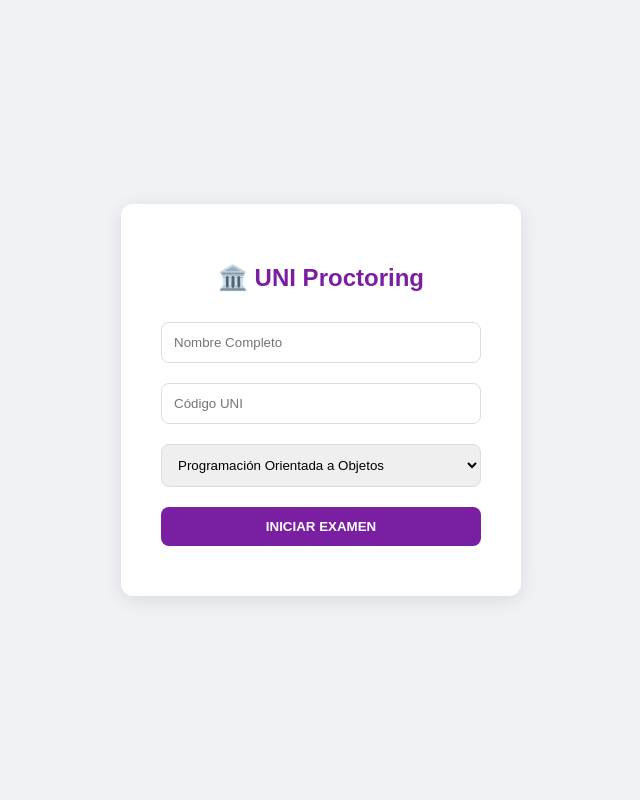
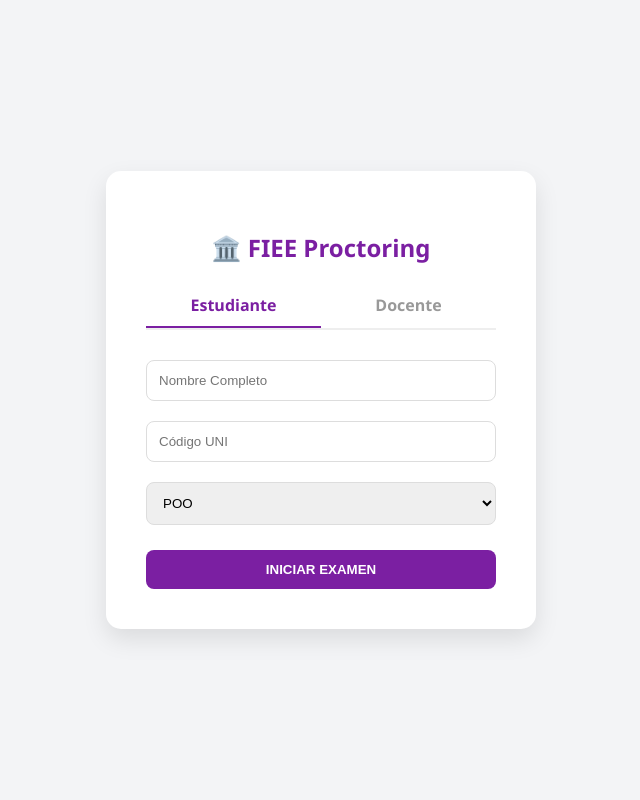
Before and after one commit to 914049118eddy-ops/Proctoring-, a FastAPI app: page / in a window 1280 px wide. Shown: the whole page, without its empty margins (319-959 px from the left). Run offline with FastAPI, Linux system fonts and the light colour scheme; parts of the project's set-up code (start-up, migrations or seed data) failed here and were passed over.

Commit message:
Update registro.html

```diff
--- a/templates/registro.html
+++ b/templates/registro.html
@@ -2,27 +2,51 @@
 <html lang="es">
 <head>
     <meta charset="UTF-8">
-    <title>Registro FIEE - UNI</title>
+    <title>Portal UNI - FIEE</title>
     <style>
-        body { font-family: sans-serif; background: #f0f2f5; display: flex; align-items: center; justify-content: center; height: 100vh; margin: 0; }
-        .card { background: white; padding: 40px; border-radius: 12px; box-shadow: 0 4px 20px rgba(0,0,0,0.1); width: 320px; text-align: center; }
-        input, select, button { width: 100%; padding: 12px; margin: 10px 0; border: 1px solid #ddd; border-radius: 8px; box-sizing: border-box; }
-        button { background: #7b1fa2; color: white; border: none; font-weight: bold; cursor: pointer; transition: 0.3s; }
-        button:hover { background: #4a148c; }
+        :root { --primary: #7b1fa2; --bg: #f3f4f6; }
+        body { font-family: 'Segoe UI', sans-serif; background: var(--bg); display: flex; align-items: center; justify-content: center; height: 100vh; margin: 0; }
+        .card { background: white; padding: 40px; border-radius: 15px; box-shadow: 0 10px 25px rgba(0,0,0,0.1); width: 350px; }
+        .tabs { display: flex; margin-bottom: 20px; border-bottom: 2px solid #eee; }
+        .tab { flex: 1; padding: 10px; text-align: center; cursor: pointer; font-weight: bold; color: #999; }
+        .tab.active { color: var(--primary); border-bottom: 2px solid var(--primary); }
+        form { display: none; }
+        form.active { display: block; }
+        input, select { width: 100%; padding: 12px; margin: 10px 0; border: 1px solid #ddd; border-radius: 8px; box-sizing: border-box; }
+        button { width: 100%; padding: 12px; background: var(--primary); color: white; border: none; border-radius: 8px; font-weight: bold; cursor: pointer; margin-top: 15px; }
     </style>
 </head>
 <body>
     <div class="card">
-        <h2 style="color:#7b1fa2">🏛️ UNI Proctoring</h2>
-        <form action="/ingresar" method="post">
+        <h2 style="text-align:center; color:var(--primary)">🏛️ FIEE Proctoring</h2>
+
+        <div class="tabs">
+            <div id="t-est" class="tab active" onclick="show('estudiante')">Estudiante</div>
+            <div id="t-doc" class="tab" onclick="show('docente')">Docente</div>
+        </div>
+
+        <form id="f-est" class="active" action="/ingresar" method="post">
+            <input type="hidden" name="role" value="estudiante">
             <input type="text" name="nombre" placeholder="Nombre Completo" required>
             <input type="text" name="uid" placeholder="Código UNI" required>
-            <select name="materia">
-                <option value="POO">Programación Orientada a Objetos</option>
-                <option value="BFI01">Física I</option>
-            </select>
+            <select name="materia"><option>POO</option><option>BFI01</option></select>
             <button type="submit">INICIAR EXAMEN</button>
         </form>
+
+        <form id="f-doc" action="/ingresar" method="post">
+            <input type="hidden" name="role" value="docente">
+            <input type="password" name="password" placeholder="Clave Docente" required>
+            <button type="submit">VER REGISTROS</button>
+        </form>
     </div>
+
+    <script>
+        function show(role) {
+            document.getElementById('f-est').classList.toggle('active', role === 'estudiante');
+            document.getElementById('f-doc').classList.toggle('active', role === 'docente');
+            document.getElementById('t-est').classList.toggle('active', role === 'estudiante');
+            document.getElementById('t-doc').classList.toggle('active', role === 'docente');
+        }
+    </script>
 </body>
 </html>
```
